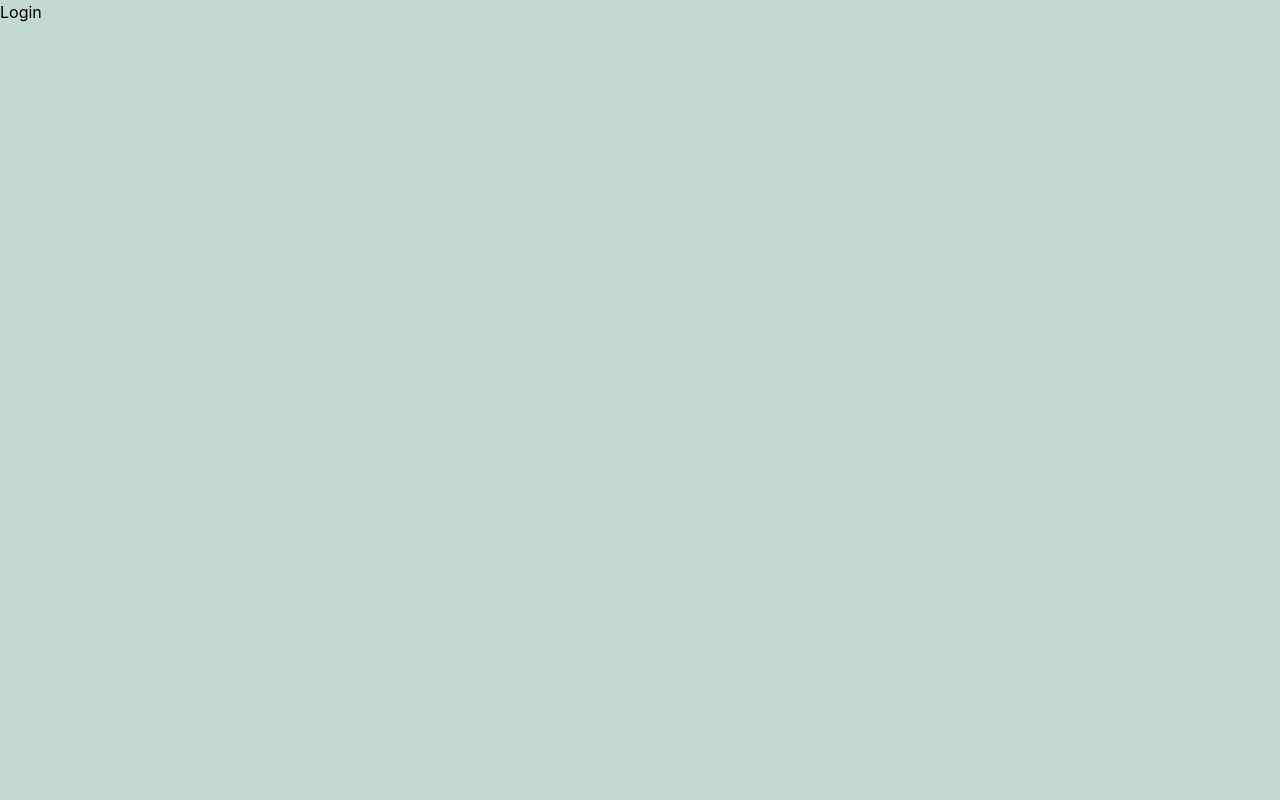
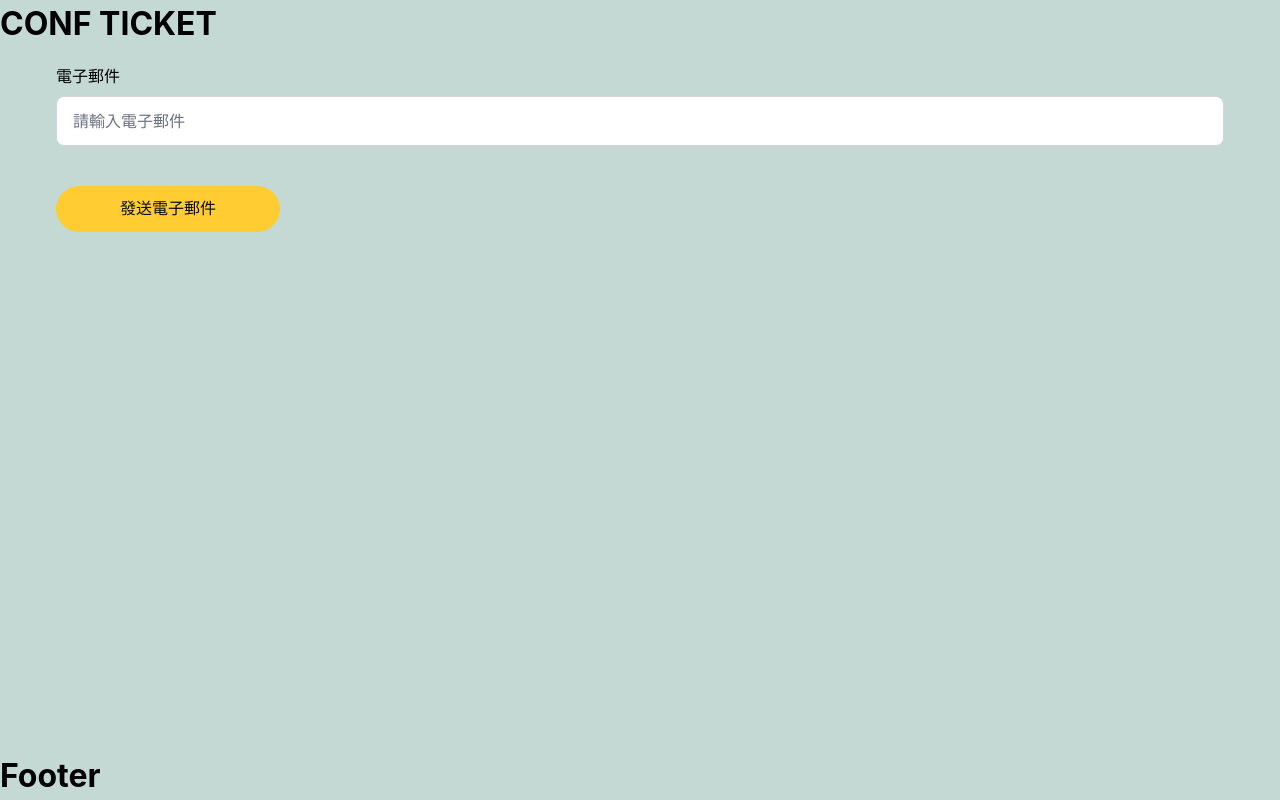
Before and after one commit to BoYueChuang/conf-ticket, a React (Vite) app: page /login in a window 1280 px wide. Built offline with nearby package versions, Linux system fonts and the light colour scheme.

Commit message:
表單 login mail 驗證

```diff
--- a/src/Router.tsx
+++ b/src/Router.tsx
@@ -15,7 +15,14 @@ const AppRouter = () => {
     <Router>
       <Routes>
         {/* 不需要認證的路由 */}
-        <Route path="/login" element={<Login />} />
+        <Route
+          path="/login"
+          element={
+            <Layout>
+              <Login />
+            </Layout>
+          }
+        />
 
         {/* 需要認證的路由都包在 AuthGuard 中 */}
         <Route
--- a/src/api/fetchService.ts
+++ b/src/api/fetchService.ts
@@ -42,7 +42,7 @@ class FetchService {
     if (token) {
       defaultOptions.headers = {
         ...defaultOptions.headers,
-        'Authorization': `Bearer ${token}`
+        Authorization: `Bearer ${token}`,
       };
       console.log('🔑 Added Bearer token to request');
     }
@@ -69,7 +69,9 @@ class FetchService {
       }
 
       if (!response.ok) {
-        throw new Error(`HTTP Error: ${response.status} ${response.statusText}`);
+        throw new Error(
+          `HTTP Error: ${response.status} ${response.statusText}`
+        );
       }
 
       if (response.status === 204) {
@@ -127,7 +129,7 @@ const fetchClient = new FetchService('/api');
 export const apiService = {
   // 認證相關 API
   auth: {
-    login: async (credentials: { email: string; password: string }) => {
+    login: async (credentials: { email: string }) => {
       const response = await fetchClient.post('/auth/login', credentials);
       //  登入成功後自動儲存 token
       if (response.token) {
@@ -143,7 +145,9 @@ export const apiService = {
         // 先調用後端登出 API
         await fetchClient.post('/auth/logout', {});
       } catch (error) {
-        console.warn('⚠️ Backend logout failed, but clearing local token anyway');
+        console.warn(
+          '⚠️ Backend logout failed, but clearing local token anyway'
+        );
       } finally {
         // 清除本地 token
         fetchClient.clearToken();
--- /dev/null
+++ b/src/common/scss/form.scss
@@ -0,0 +1,7 @@
+.invaild {
+  border-color: #ee1b0a;
+}
+
+.invaild-text {
+  color: #ee1b0a;
+}
--- a/src/common/scss/input.scss
+++ b/src/common/scss/input.scss
@@ -13,10 +13,6 @@
     color: #6b7280;
   }
 
-  &:hover {
-    border-color: #9ca3af;
-  }
-
   &:focus {
     border-color: #3b82f6;
     box-shadow: 0 0 0 2px #3b82f6;
--- a/src/pages/Login/Login.scss
+++ b/src/pages/Login/Login.scss
@@ -0,0 +1,27 @@
+.login-container {
+  display: flex;
+  flex-direction: column;
+  gap: 40px;
+  .mail-block {
+    display: flex;
+    flex-direction: column;
+    gap: 8px;
+  }
+  .send-btn {
+    width: 224px;
+    padding: 10px 24px 10px 24px;
+    border-radius: 44px;
+    border: 1px solid #ffcc32;
+    background: #ffcc32;
+    color: #090c0e;
+    text-align: center;
+    cursor: pointer;
+
+    /* component/button/large */
+    font-family: 'Noto Sans TC';
+    font-size: 16px;
+    font-style: normal;
+    font-weight: 500;
+    line-height: 24px; /* 150% */
+  }
+}
--- a/src/pages/Login/Login.tsx
+++ b/src/pages/Login/Login.tsx
@@ -1,27 +1,100 @@
-import { apiService } from "../../api/fetchService";
+import { useState } from 'react';
+import { apiService } from '../../api/fetchService';
+import './Login.scss';
 
 export const Login: React.FC = () => {
+  const [email, setEmail] = useState('');
+  const [error, setError] = useState('');
+  const [isSubmitted, setIsSubmitted] = useState(false);
+  const [isLoading, setIsLoading] = useState(false);
 
-    // 提交登入請求
-    const submit = async () => {
+  // 郵件格式驗證
+  const validateEmail = (emailValue: any) => {
+    // 空值檢查
+    if (!emailValue.trim()) {
+      return '信箱為必填欄位';
+    }
+
+    // 郵件格式驗證
+    const emailRegex = /^[^\s@]+@[^\s@]+\.[^\s@]+$/;
+    if (!emailRegex.test(emailValue)) {
+      return '請輸入有效的信箱格式';
+    }
+
+    return '';
+  };
+
+  // 輸入變更處理
+  const handleEmailChange = (e: React.ChangeEvent<HTMLInputElement>) => {
+    const value = e.target.value;
+    setEmail(value);
+
+    // 即時驗證（如果已經提交過或有錯誤時）
+    if (isSubmitted || error) {
+      const errorMessage = validateEmail(value);
+      setError(errorMessage);
+    }
+  };
+
+  // 失去焦點時驗證
+  const handleBlur = () => {
+    const errorMessage = validateEmail(email);
+    setError(errorMessage);
+  };
+
+  // 提交處理
+  const handleSubmit = async (e: React.FormEvent<HTMLFormElement>) => {
+    e.preventDefault(); // 防止表單默認提交行為
     try {
+      setIsSubmitted(true);
+      setIsLoading(true);
+
+      const errorMessage = validateEmail(email);
+      setError(errorMessage);
+
+      if (!errorMessage) {
         const data = await apiService.auth.login({
-                email: 'john@example.com',
-                password: '123456',
+          email,
         });
 
-            console.log('Login response:', data);
+        console.log('登入成功：', data);
+        alert(`信箱驗證成功：${email}`);
 
-        } catch (error) {
-            console.error('Error:', error);
+        // 登入成功後的處理，例如導向首頁
+        // navigate('/dashboard'); // 如果使用 react-router
+      } else {
       }
+    } catch (error: any) {
+      console.error('登入失敗:', error.message);
+    } finally {
+      setIsLoading(false);
     }
-
+  };
 
   // 組件邏輯
   return (
-        <div>
-            <button onClick={submit}>Login</button>
+    <form onSubmit={handleSubmit}>
+      <div className="login-container">
+        <div className="mail-block">
+          <label htmlFor="mail">電子郵件</label>
+          {/* 抓取使用者輸入的電子郵件 */}
+          <input
+            id="mail"
+            className={`form-input ${error ? 'invaild' : 'vaild'}`}
+            type="text"
+            placeholder="請輸入電子郵件"
+            value={email}
+            onChange={handleEmailChange}
+            onBlur={handleBlur}
+            disabled={isLoading}
+            aria-label="請輸入電子郵件"
+            aria-required
+            required
+          />
+          {error && <p className="invaild-text">{error}</p>}
         </div>
+        <input className="send-btn" type="submit" value="發送電子郵件"></input>
+      </div>
+    </form>
   );
 };
--- a/src/style.scss
+++ b/src/style.scss
@@ -1,3 +1,4 @@
-@use './common/scss/reset.scss';
-@use './common/scss/input.scss';
-@use './common/scss/checkbox.scss';
+@import './common/scss/reset.scss';
+@import './common/scss/input.scss';
+@import './common/scss/checkbox.scss';
+@import './common/scss/form.scss';
--- a/vite.config.ts
+++ b/vite.config.ts
@@ -1,9 +1,9 @@
-import { defineConfig } from 'vite'
-import react from '@vitejs/plugin-react'
-import EnvironmentPlugin from 'vite-plugin-environment'
+import { defineConfig } from 'vite';
+import react from '@vitejs/plugin-react';
+import EnvironmentPlugin from 'vite-plugin-environment';
 
 export default defineConfig({
-  base: "/",
+  base: '/',
   plugins: [
     react(),
     EnvironmentPlugin(
@@ -19,21 +19,18 @@ export default defineConfig({
   build: {
     outDir: 'dist',
     emptyOutDir: true,
-    assetsDir: ".",
+    assetsDir: '.',
   },
   server: {
     host: true, // 讓 Vite 綁定 0.0.0.0，允許內網訪問
     port: 5173, // 可選，設定開發伺服器端口
-    allowedHosts: [
-      'localhost',
-      '127.0.0.1'
-    ],
+    allowedHosts: ['localhost', '127.0.0.1'],
     proxy: {
       '/api': {
         target: 'http://localhost:3001',
         changeOrigin: true,
-        rewrite: (path) => path.replace(/^\/api/, '')
-      }
-    }
+        rewrite: path => path.replace(/^\/api/, ''),
+      },
+    },
   },
-})
+});
```
Also changed, not shown: src/main.tsx (+4 -6 lines). Lines whose indentation alone changed are shown as unchanged.
